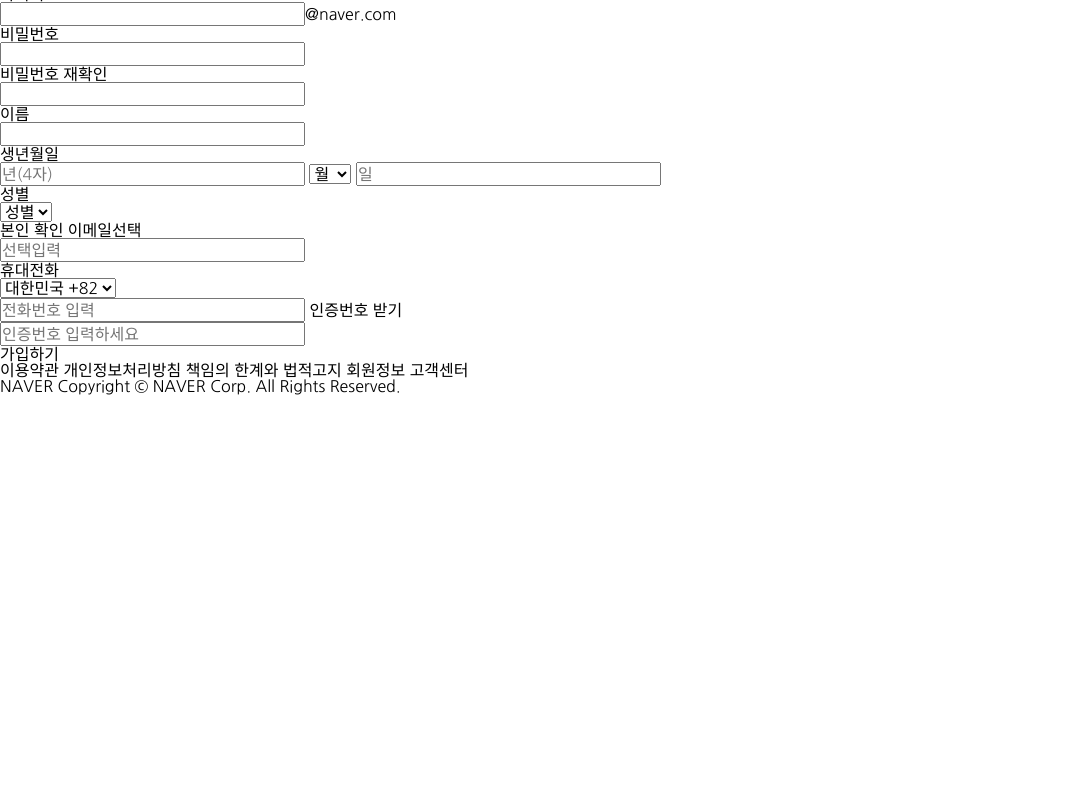
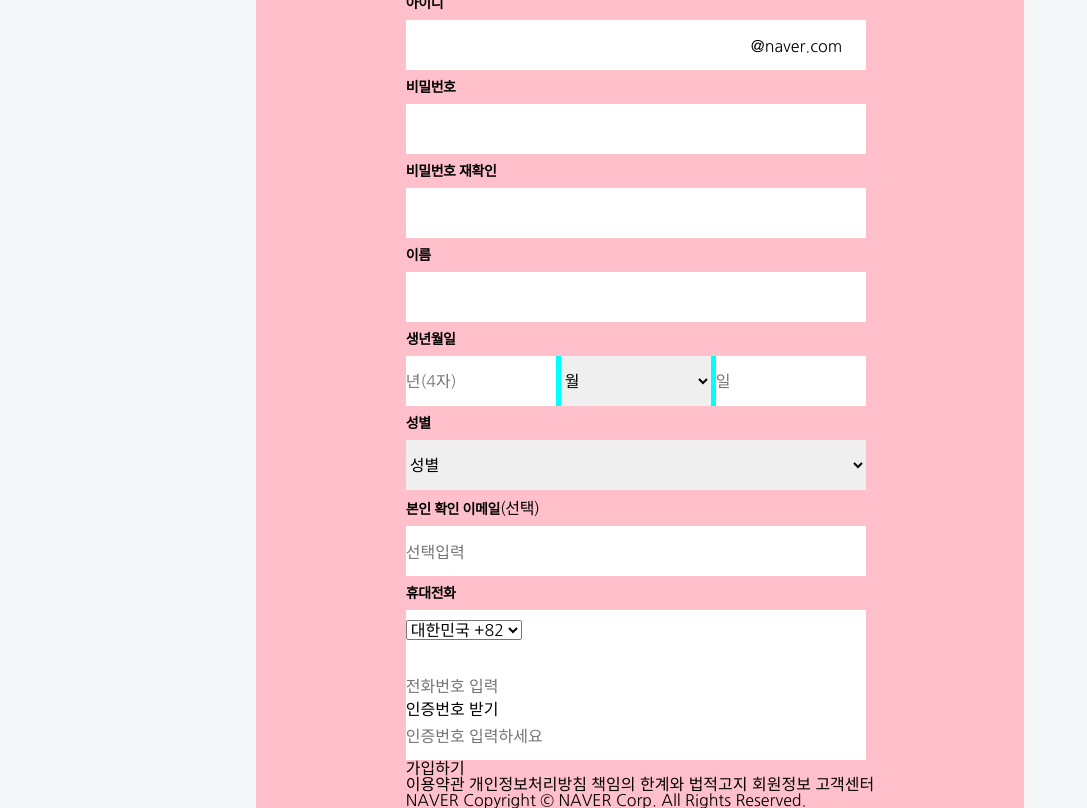
Before and after one commit to gyuriiikim/naver-login-join, a plain HTML site: page login2.html in a window 1280 px wide. Shown: the part 65-873 px from the top of the page, without its empty margins (0-1087 px from the left). Before the commit the page ends 800 px from the top, so only its background shows below. Drawn offline with Linux system fonts and the light colour scheme.

Commit message:
pawinhand

```diff
--- a/login2.html
+++ b/login2.html
@@ -11,6 +11,7 @@
     <link rel="stylesheet" href="./styles/login2.css" type="text/css">
 </head>
 <body>
+    <div class="wrap">
         <div class="title">
             <h1><a href=""><img src="./images/logo.jpg" alt=""></a></h1>
         </div>
@@ -28,7 +29,8 @@
                         <dt>이름</dt>
                         <dd><input type="text" name="user_name"></dd>
                         <dt>생년월일</dt>
-                    <dd class="born"><input type="text" name="year" placeholder="년(4자)" maxlength="4">
+                        <dd class="born">
+                            <input type="text" name="year" placeholder="년(4자)" maxlength="4">
                             <select name="month">
                                 <option value>월</option>
                                 <option value="month_1">1</option>
@@ -54,7 +56,7 @@
                                 <option value="female">여</option>
                             </select>
                         </dd>
-                    <dt>본인 확인 이메일<span>선택</span></dt>
+                        <dt class="email">본인 확인 이메일<span>(선택)</span></dt>
                         <dd><input type="text" name="mail" placeholder="선택입력"></dd>
                         <dt>휴대전화</dt>
                         <dd class="number">
@@ -81,5 +83,6 @@
                 </footer>
             </form>
         </div>
+    </div>
 </body>
 </html>
--- a/styles/login2.css
+++ b/styles/login2.css
@@ -1,12 +1,67 @@
-.title {}
+/* body {background-color: #f5f6f7; }
+.title {display:flex; flex-flow:row nowrap; justify-content: center;}
 .title h1 {}
 .title h1 a {}
-.title h1 a img {}
-.title .container {}
-.title .container #join {}
-.title .container #join fieldset {}
-.title .container #join fieldset dl {}
-.title .container #join fieldset dl dt {}
-.title .container #join fieldset dl dt dd {}
-.title .container #join fieldset dl dt dd input {}
-.title .container #join fieldset dl dt dd input {}
+.wrap .title h1 a img {text-align:center;}
+.wrap {
+    width:460px; margin:0 auto;
+}
+.container #join {}
+.container #join fieldset {}
+.container #join fieldset dl {}
+.container #join fieldset dl dt {font-weight: 700;}
+.wrap .container form#join fieldset dl dd {
+    font-size:0.0875rem; font-weight: 700; background-color:#fff;
+    letter-spacing:-0.03em; padding:10px 0; margin-bottom:10px;
+    border:1px solid #eee; height:50px;
+}
+.wrap .container form#join fieldset dl dd input {
+    width:75%; border:none; padding:3px;
+}
+.wrap .container form#join fieldset dl .born {background-color: aqua;
+    display:flex; flex-flow:row no wrap;
+    justify-content: space-between; width:100%;
+}
+.wrap .container form#join fieldset dl .born:first-child {
+    width:150px;
+}
+.wrap .container form#join fieldset dl .born select {
+    width:150px;
+} */
+body {background-color:#f5f6f7; }
+.wrap {
+    width:768px; margin:0 auto; background-color: pink;
+    display:flex; flex-flow:column nowrap;
+}
+.wrap .title {width:768px; margin:0 auto; text-align:center;}
+.wrap .title h1 {}
+.wrap .title h1 a {}
+.wrap .title h1 a img {}
+.wrap .title h1 a img {}
+.wrap .container { margin:0 auto;}
+.wrap .container form#join {}
+.wrap .container form#join fieldset {}
+.wrap .container form#join fieldset dl {}
+.wrap .container form#join fieldset dl dt {
+    margin:10px 0; font-weight:700; font-size:0.875rem; letter-spacing:-0.03em;
+}
+.wrap .container form#join fieldset dl dd {
+    width:460px; height:50px; background-color: #fff;
+    padding:10px 0;
+}
+.wrap .container form#join fieldset dl dd span {}
+.wrap .container form#join fieldset dl dd input {
+    height:31px; width:100%; border:none;
+}
+.wrap .container form#join fieldset dl dd:nth-child(2) input {width:75%;}
+.wrap .container form#join fieldset dl .born {
+    background-color: aqua;
+    display:flex; flex-flow:row nowrap;
+    justify-content:space-between; padding:0;
+}
+.wrap .container form#join fieldset dl .born input {
+    width:150px; height:50px;
+}
+.wrap .container form#join fieldset dl .born select {width:150px; border:0;}
+.wrap .container form#join fieldset dl .gender select {width:460px; height:50px; border:0;}
+.wrap .container form#join fieldset dl .gender {padding:0;}
```
Lines whose indentation alone changed are shown as unchanged.
